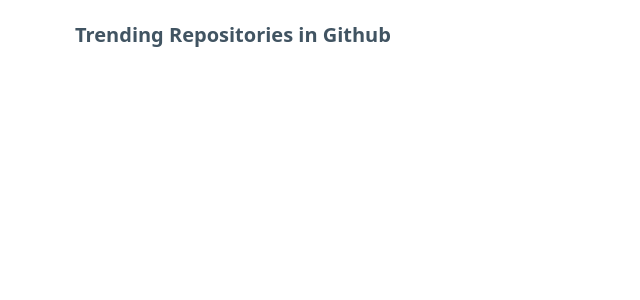
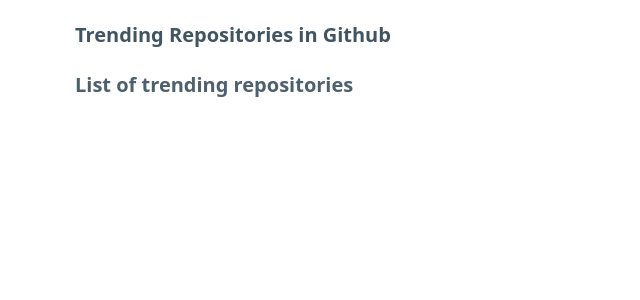
Before and after one commit to samigjonov/trending-repos-reactjs, a React (Create React App) app: page / in a window 1280 px wide. Shown: the top 300 px of the page, without its empty margins (0-640 px from the left). Built offline with nearby package versions, Linux system fonts and the light colour scheme; no server answers.

Commit message:
feat: repos fetch added. Repository context created

```diff
--- a/package.json
+++ b/package.json
@@ -11,6 +11,7 @@
     "@types/node": "^16.11.25",
     "@types/react": "^17.0.39",
     "@types/react-dom": "^17.0.11",
+    "axios": "^0.26.0",
     "react": "^17.0.2",
     "react-dom": "^17.0.2",
     "react-scripts": "5.0.0",
--- a/src/App.tsx
+++ /dev/null
@@ -1,10 +0,0 @@
-import React from 'react';
-import './App.scss';
-import { Header } from './components/shared/header/Header';
-
-const App = () => (
-  <div className="container">
-    <Header />
-  </div>
-);
-export default App;
--- /dev/null
+++ b/src/app/App.tsx
@@ -0,0 +1,15 @@
+import React from 'react';
+import './App.scss';
+import { Header } from './components/shared/header/Header';
+import { Home } from './components/home/Home';
+import { RepositoryContextProvider } from './contexts/repository.context';
+
+const App = () => (
+  <RepositoryContextProvider>
+    <div className="container">
+      <Header />
+      <Home />
+    </div>
+  </RepositoryContextProvider>
+);
+export default App;
--- /dev/null
+++ b/src/app/components/home/Home.tsx
@@ -0,0 +1,20 @@
+import React, { useEffect } from 'react';
+import { useRepositoryContext } from '../../contexts/repository.context';
+import './Home.scss';
+
+export const Home = () => {
+
+  const { repositories, fetchRepositories } = useRepositoryContext();
+
+  useEffect(() => {
+    fetchRepositories();
+  }, []);
+
+  console.log(repositories);
+
+  return (
+    <section>
+      <h6>List of trending repositories</h6>
+    </section>
+  )
+};
--- /dev/null
+++ b/src/app/contexts/repository.context.tsx
@@ -0,0 +1,39 @@
+import { createContext, FC, ReactNode, useContext, useEffect, useState } from 'react';
+import { IRepository } from '../interfaces/repository.interface';
+import axios from 'axios';
+import { environment } from '../../environments/environment';
+
+interface IContext {
+  repositories: IRepository[];
+  fetchRepositories: () => void;
+}
+
+interface IProps {
+  children: ReactNode;
+}
+
+const RepositoryContext = createContext<IContext>({} as IContext);
+
+export const useRepositoryContext = () => useContext(RepositoryContext);
+
+export const RepositoryContextProvider: FC<IProps> = ({ children }) => {
+  const [repositories, setRepositories] = useState<IRepository[]>([]);
+
+  const fetchRepositories = () => {
+    axios.get(`${environment.API.GITHUB_REPOS_URL}?q=created:%3E2017-01-10&sort=stars&order=desc`).then(response => {
+      setRepositories(response.data.items);
+    });
+  };
+
+  const value = {
+    repositories,
+    fetchRepositories
+  };
+
+  return (
+    <RepositoryContext.Provider value={value}>
+      {children}
+    </RepositoryContext.Provider>
+  )
+
+};
--- /dev/null
+++ b/src/app/interfaces/repository.interface.ts
@@ -0,0 +1,6 @@
+export interface IRepository {
+  name: string;
+  description: string;
+  html_url: string;
+  stargazers_count: string;
+}
--- /dev/null
+++ b/src/environments/environment.ts
@@ -0,0 +1,6 @@
+export const environment = {
+  production: false,
+  API: {
+    GITHUB_REPOS_URL: 'https://api.github.com/search/repositories',
+  },
+};
--- a/src/index.tsx
+++ b/src/index.tsx
@@ -1,7 +1,7 @@
 import React from 'react';
 import ReactDOM from 'react-dom';
 import './index.scss';
-import App from './App';
+import App from './app/App';
 import reportWebVitals from './reportWebVitals';
 
 ReactDOM.render(
```
Also changed, not shown: src/app/App.scss (added), src/app/components/home/Home.scss (added), src/app/components/shared/header/Header.scss (added), src/app/components/shared/header/Header.tsx (renamed from src/components/shared/header/Header.tsx), 2 other files (tests, documents, lock files or other folders).
